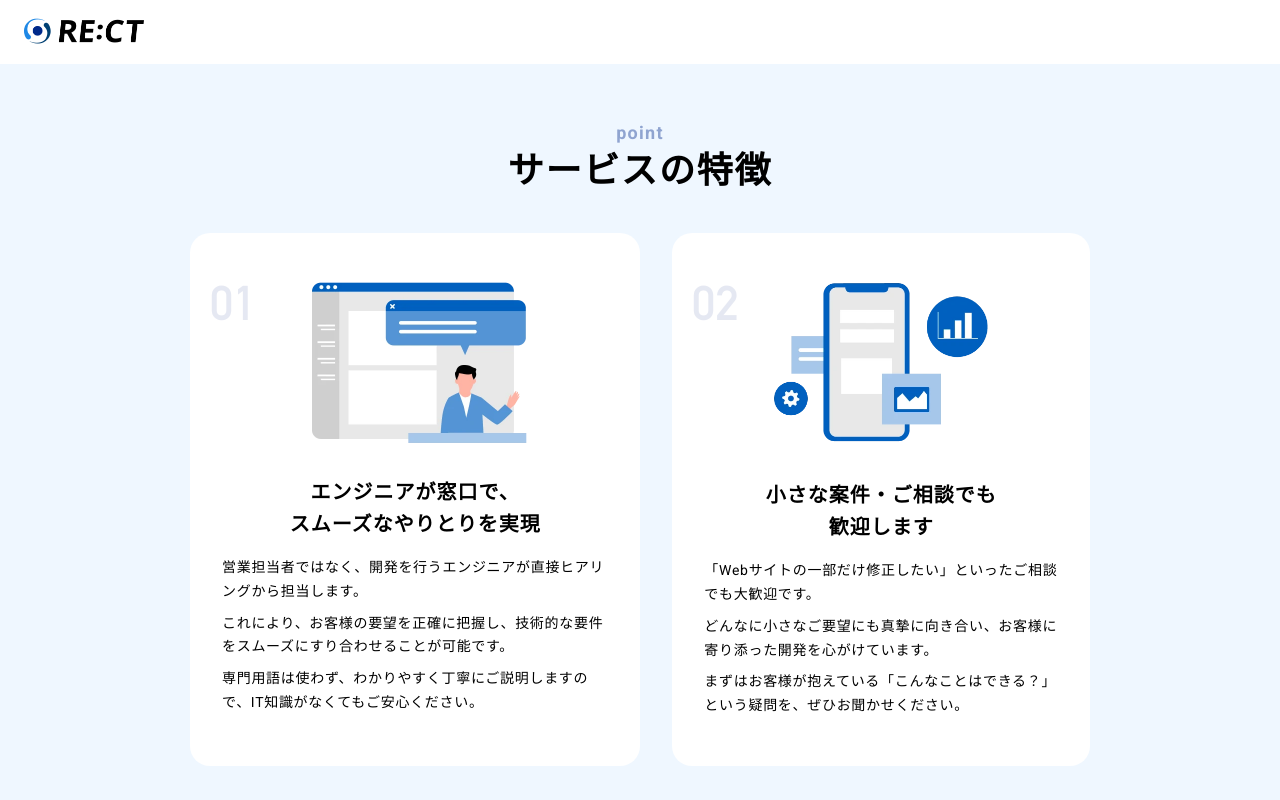
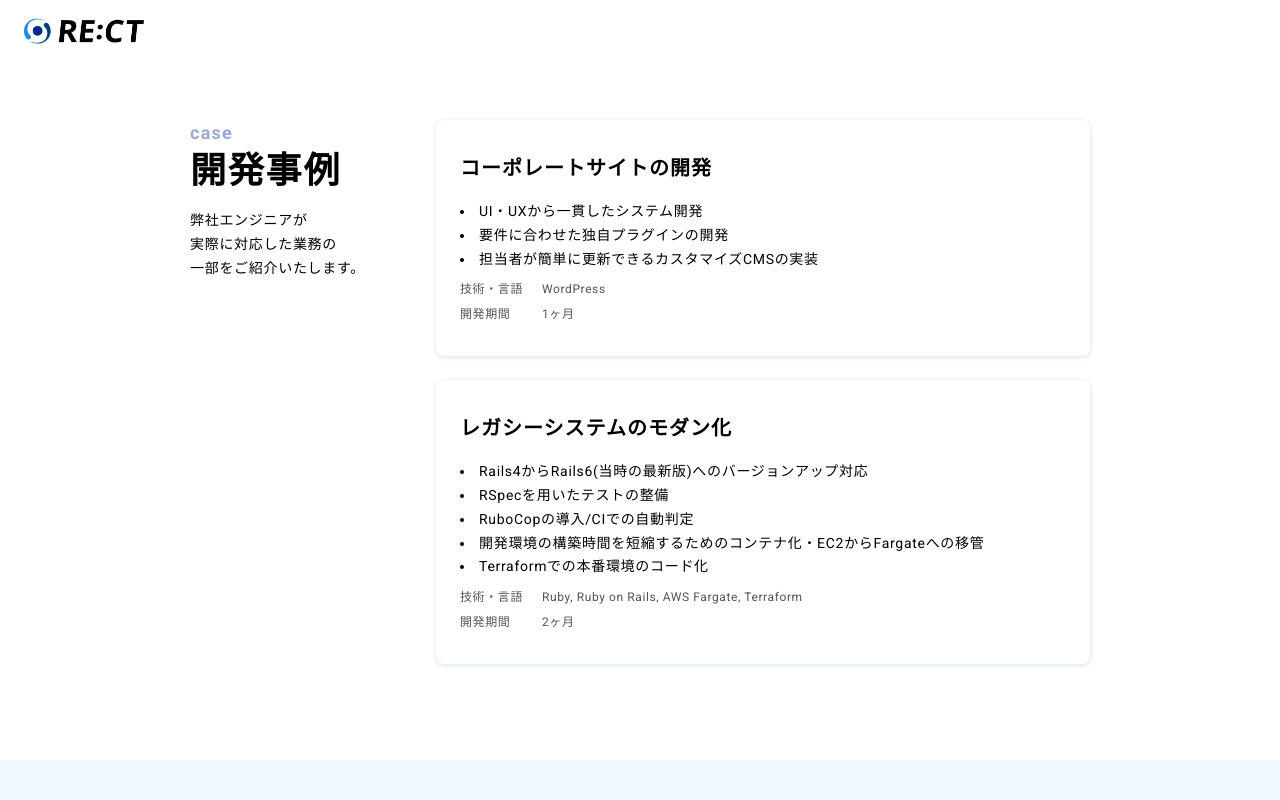
Before and after one commit to yutaroud/rect, a Next.js app: page /demand in a window 1280 px wide. Shown: the top 800 px of the page. Built offline with nearby package versions, Linux system fonts and the light colour scheme.

Commit message:
開発事例

```diff
--- a/src/app/demand/Case.tsx
+++ b/src/app/demand/Case.tsx
@@ -1,7 +1,135 @@
+import Heading2 from './components/Heading2'
+import { Box,Typography } from '@mui/material';
+
+const sxStyles = {
+  headingText: {
+    fontSize: '14px',
+    letterSpacing: '0.05em',
+    lineHeight: '1.7',
+    mt: 2,
+    width: '100%'
+  },
+  title: {
+    fontSize: '20px',
+    fontWeight: 'bold',
+    letterSpacing: '0.05em',
+    lineHeight: '1.6',
+  },
+  text: {
+    fontSize: '14px',
+    letterSpacing: '0.05em',
+    lineHeight: '1.7',
+  },
+  list: {
+    listStyle: 'none',
+    width: '100%',
+  },
+  listItem: {
+    background: '#fff',
+    borderRadius: '8px',
+    width: '100%',
+    px: 3,
+    py: 4,
+    boxShadow: '0px 1px 5px rgba(34, 106, 170, 0.2)',
+    '& + &': {
+      mt: 3,
+    }
+  },
+  listItemText: {
+    mt: 2,
+    listStylePosition: 'inside',
+    listStyleType: 'disc',
+  },
+  tech: {
+    mt: 1,
+  },
+  techWrap: {
+    display: 'flex',
+    gap: 2,
+    '& > dt' : {
+      color: '#545454',
+      fontSize: '12px',
+      letterSpacing: '0.05em',
+      lineHeight: '1.7',
+      minWidth: '66px',
+      maxWidth: '66px',
+    },
+    '& > dd' : {
+      color: '#545454',
+      fontSize: '12px',
+      letterSpacing: '0.05em',
+      lineHeight: '1.7',
+    },
+    '& + &': {
+      mt:0.5,
+    }
+  },
+}
 
 const Case = () => {
   return (
-    <p></p>
+    <Box
+      sx={{
+        pt: 7,
+        pb: 12,
+      }}
+    >
+      <Box
+        sx={{
+          maxWidth: '900px',
+          width: '100%',
+          mx: 'auto',
+          display: 'flex',
+          alignItems: 'flex-start',
+          gap : 6,
+        }}
+      >
+        <Box sx={{minWidth: '22%'}}>
+          <Heading2 subText="case" mainText="開発事例" position='right'/>
+          <Typography component="p" sx={sxStyles.headingText}>弊社エンジニアが<br/>実際に対応した業務の<br/>一部をご紹介いたします。</Typography>
+        </Box>
+        <Box component="ul" sx={sxStyles.list}>
+          <Box component="li" sx={sxStyles.listItem}>
+            <Typography component="h3" sx={sxStyles.title}>コーポレートサイトの開発</Typography>
+            <Box component="ul" sx={sxStyles.listItemText}>
+              <Typography component="li" sx={sxStyles.text}>UI・UXから一貫したシステム開発</Typography>
+              <Typography component="li" sx={sxStyles.text}>要件に合わせた独自プラグインの開発</Typography>
+              <Typography component="li" sx={sxStyles.text}>担当者が簡単に更新できるカスタマイズCMSの実装</Typography>
+            </Box>
+            <Box component="dl" sx={sxStyles.tech}>
+              <Box sx={sxStyles.techWrap}>
+                <Typography component="dt">技術・言語</Typography>
+                <Typography component="dd">WordPress</Typography>
+              </Box>
+              <Box sx={sxStyles.techWrap}>
+                <Typography component="dt">開発期間</Typography>
+                <Typography component="dd">1ヶ月</Typography>
+              </Box>
+            </Box>
+          </Box>
+          <Box component="li" sx={sxStyles.listItem}>
+            <Typography component="h3" sx={sxStyles.title}>レガシーシステムのモダン化</Typography>
+            <Box component="ul" sx={sxStyles.listItemText}>
+              <Typography component="li" sx={sxStyles.text}>Rails4からRails6(当時の最新版)へのバージョンアップ対応</Typography>
+              <Typography component="li" sx={sxStyles.text}>RSpecを用いたテストの整備</Typography>
+              <Typography component="li" sx={sxStyles.text}>RuboCopの導入/CIでの自動判定</Typography>
+              <Typography component="li" sx={sxStyles.text}>開発環境の構築時間を短縮するためのコンテナ化・EC2からFargateへの移管</Typography>
+              <Typography component="li" sx={sxStyles.text}>Terraformでの本番環境のコード化</Typography>
+            </Box>
+            <Box component="dl" sx={sxStyles.tech}>
+              <Box sx={sxStyles.techWrap}>
+                <Typography component="dt">技術・言語</Typography>
+                <Typography component="dd">Ruby, Ruby on Rails, AWS Fargate, Terraform</Typography>
+              </Box>
+              <Box sx={sxStyles.techWrap}>
+                <Typography component="dt">開発期間</Typography>
+                <Typography component="dd">2ヶ月</Typography>
+              </Box>
+            </Box>
+          </Box>
+        </Box>
+      </Box>
+    </Box>
   )
 }
 export default Case;
```
